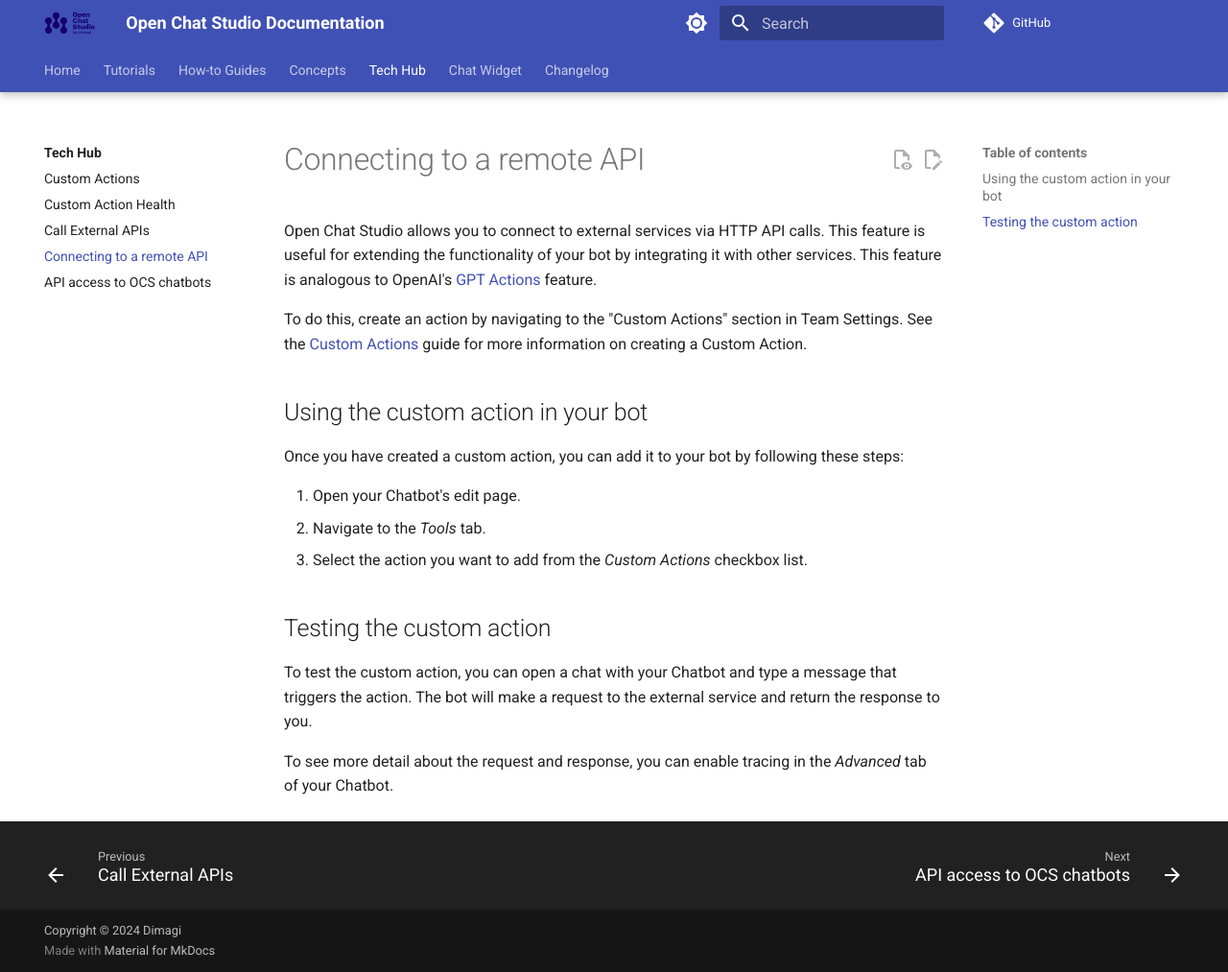
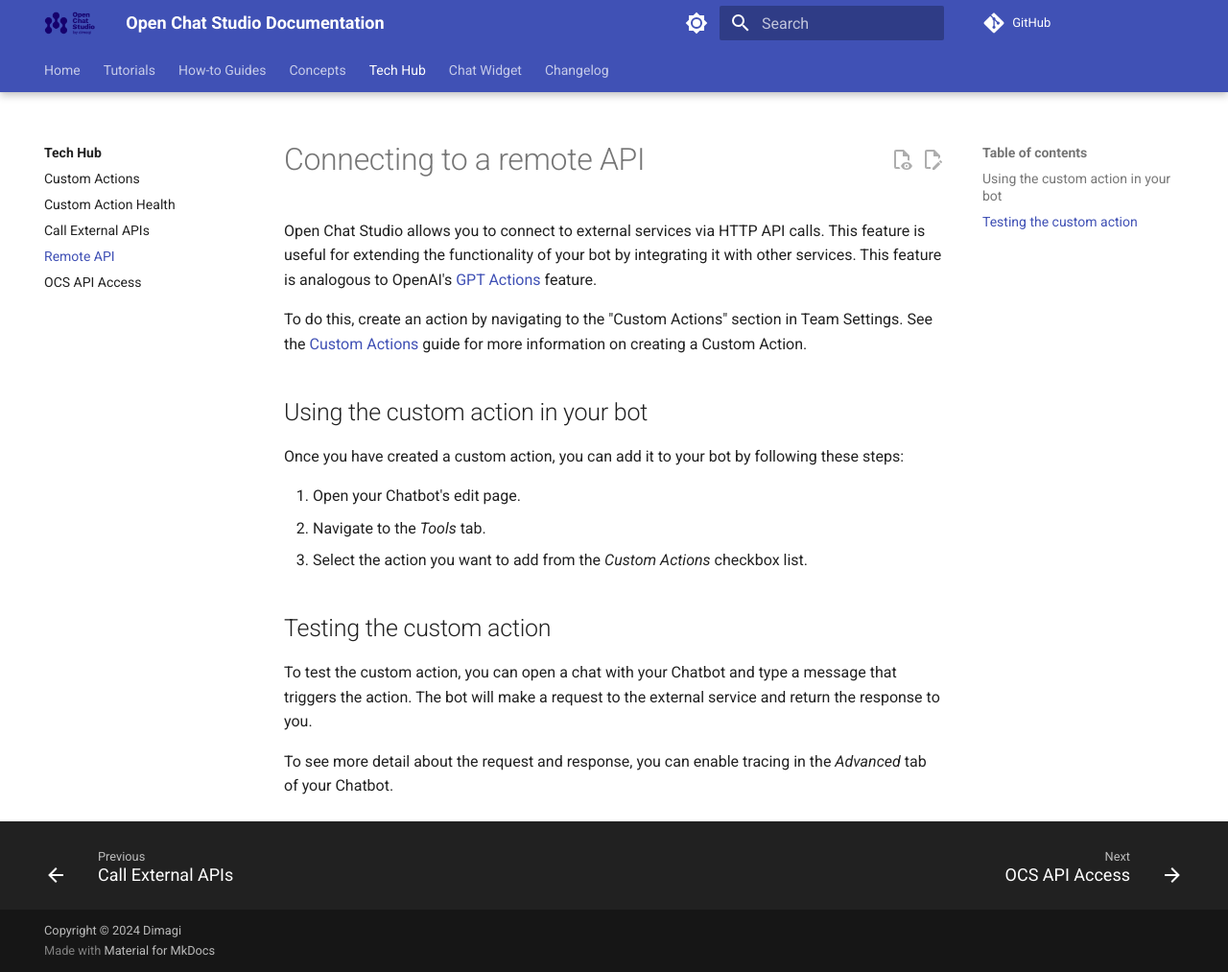
Before and after one commit to dimagi/open-chat-studio-docs, an MkDocs documentation site: the page built from docs/tech-hub/remote_api.md, in a window 1280 px wide and 1013 px high. Shown: the whole window at 96% size. Built offline with MkDocs 1.6.1 and Material for MkDocs 9.7.7, drawn with Linux system fonts in a browser that asks for light colours; a script that is not in the unit is left out; comment, search, counter and statistics services are not loaded; part of the change alters nothing that is shown.

```diff
--- a/mkdocs.yml
+++ b/mkdocs.yml
@@ -167,9 +167,9 @@ nav:
     - tech-hub/index.md
     - tech-hub/tech_custom_action.md
     - Custom Action Health: tech-hub/health_custom_action.md
-    - Call External APIs: how-to/external_api_calls.md
-    - how-to/remote_api.md
-    - how-to/api_access.md
+    - Call External APIs: tech-hub/external_api_calls.md
+    - Remote API: tech-hub/remote_api.md
+    - OCS API Access: tech-hub/api_access.md
   - Chat Widget:
     - chat_widget/index.md
     - chat_widget/reference.md
```
Also changed, not shown: docs/tech-hub/api_access.md (renamed from docs/how-to/api_access.md), docs/tech-hub/external_api_calls.md (renamed from docs/how-to/external_api_calls.md), docs/tech-hub/remote_api.md (renamed from docs/how-to/remote_api.md).
